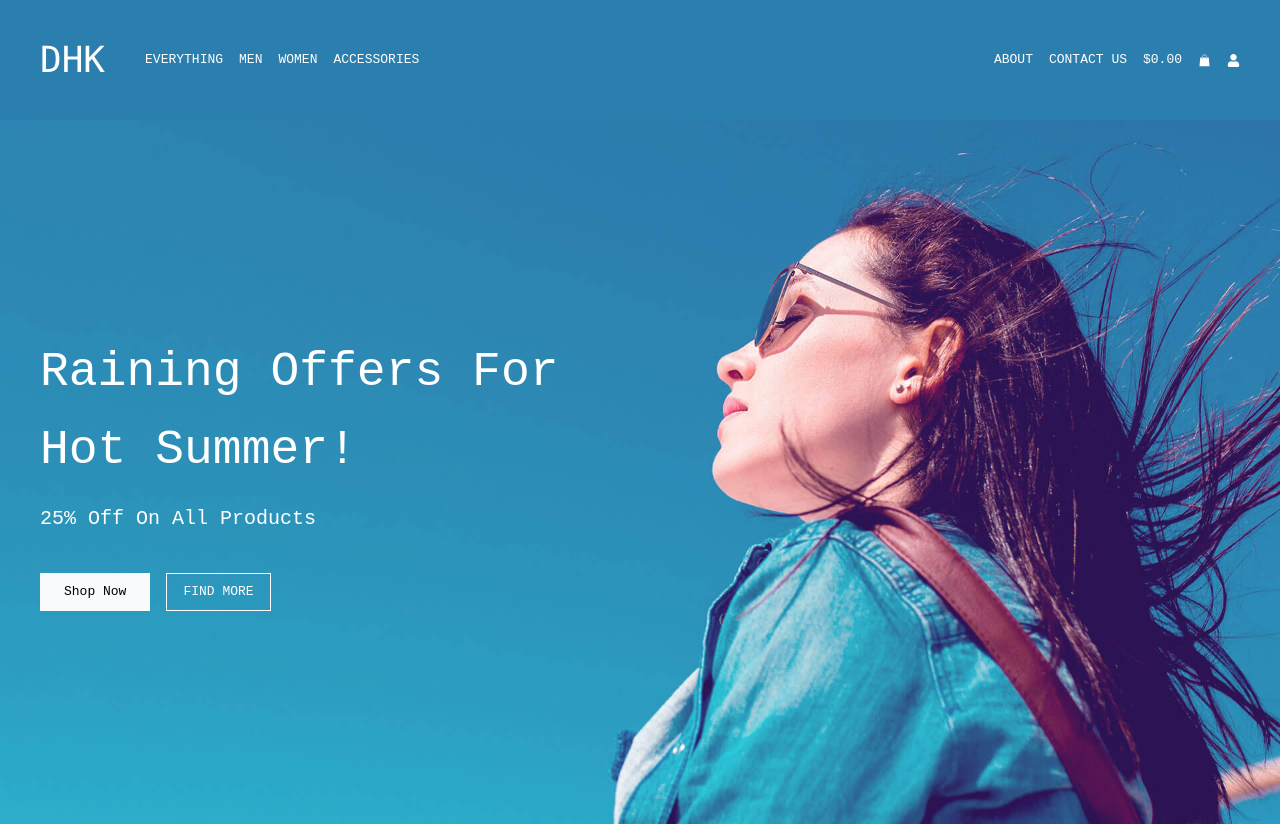
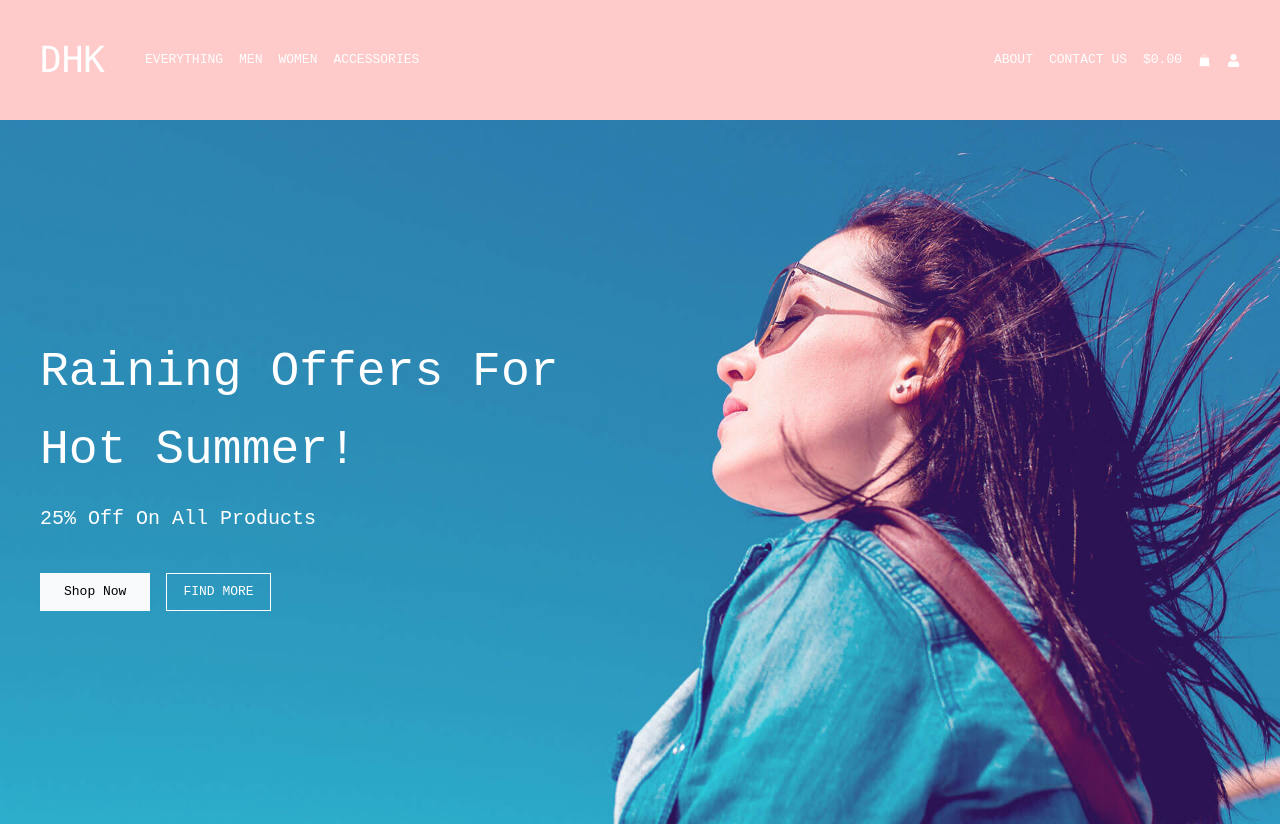
Before and after one commit to VividXe/shopping-portfolio, a Next.js app: page / in a window 1280 px wide. Shown: the top 826 px of the page. Built offline with nearby package versions, Linux system fonts and the light colour scheme.

Commit message:
color added

```diff
--- a/src/components/layouts/header/header.tsx
+++ b/src/components/layouts/header/header.tsx
@@ -31,7 +31,7 @@ function Header() {
   };
 
   return (
-    <div className="bg-[#2B7FAF]">
+    <div className="bg-red-200">
       <div className="flex items-center justify-between p-10 max-w-screen-2xl mx-auto">
         <div className="flex items-center gap-10">
           <a href="/home" className="text-4xl font-mono">
```
